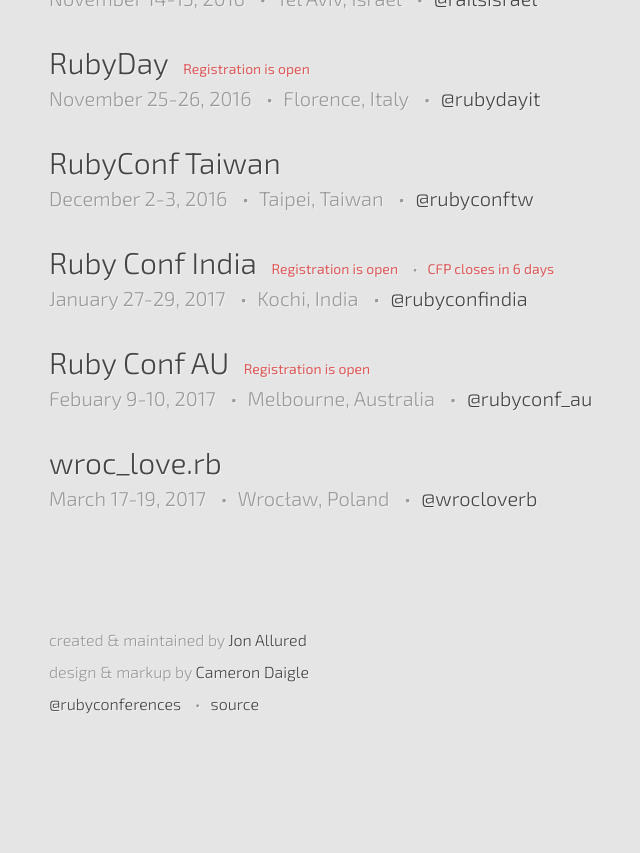
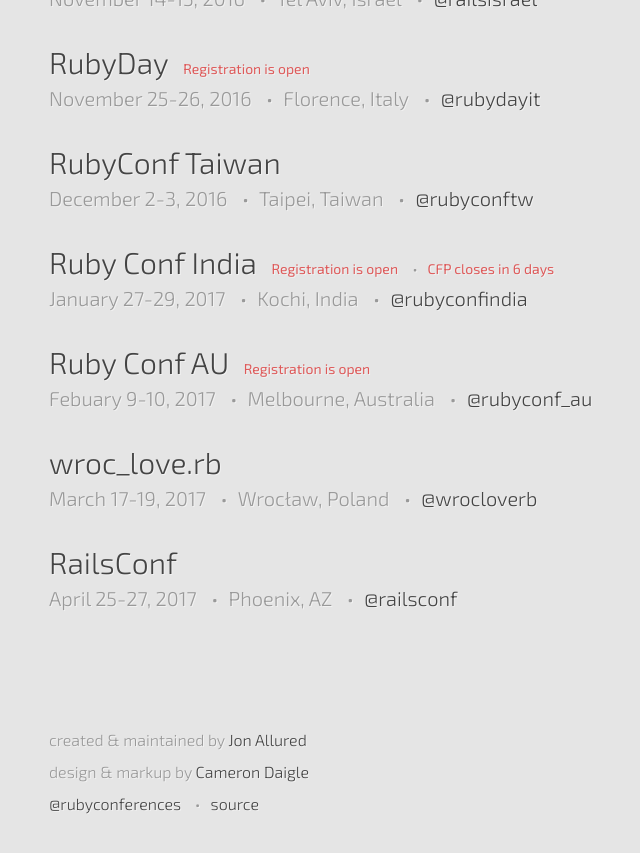
Before and after one commit to ruby-conferences/ruby-conferences.github.io, a Jekyll site: the page built from index.html, in a window 1280 px wide and 900 px high, scrolled down 1218 px. Shown: the top 853 px of the window, without its empty margins (191-831 px from the left). Built offline with Jekyll 4.4.1, drawn with Linux system fonts in a browser that asks for light colours; before the commit the page ends 2018 px from its top, so only the background shows below that.

Commit message:
Add RailsConf 2017

```diff
--- a/_data/current.yml
+++ b/_data/current.yml
@@ -88,3 +88,9 @@
   dates: "March 17-19, 2017"
   url: http://www.wrocloverb.com/
   twitter: wrocloverb
+
+- name: RailsConf
+  location: Phoenix, AZ
+  dates: "April 25-27, 2017"
+  url: http://www.railsconf.com/
+  twitter: railsconf
```
